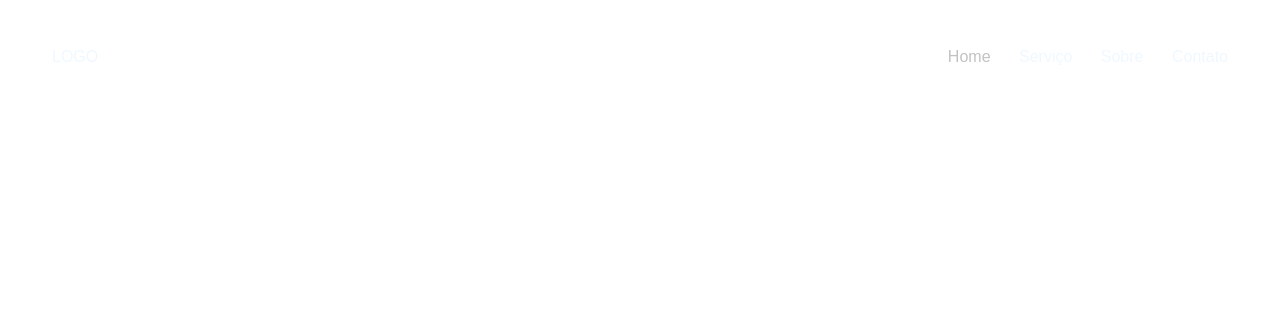
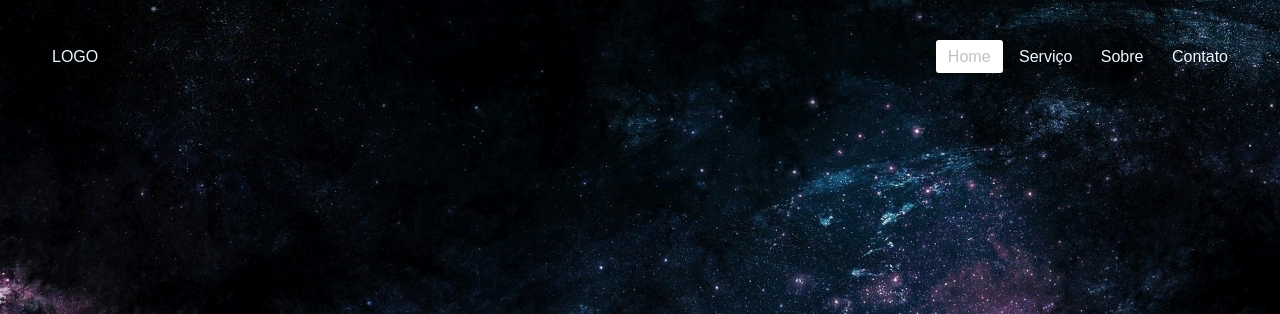
Before and after one commit to ronnyeric/Site, a plain HTML site: page index.html in a window 1280 px wide. Shown: the top 314 px of the page. Drawn offline with Linux system fonts and the light colour scheme; files that its build step writes are made by us from their sources.

Commit message:
Update style.css

```diff
--- a/style.css
+++ b/style.css
@@ -8,7 +8,7 @@
 header{
     width: 100%;
     height: 100vh;
-    background: url(/imagem/banner.gif);
+    background: url(/banner.gif);
     background-position: center;
     background-size: cover;
 
```
